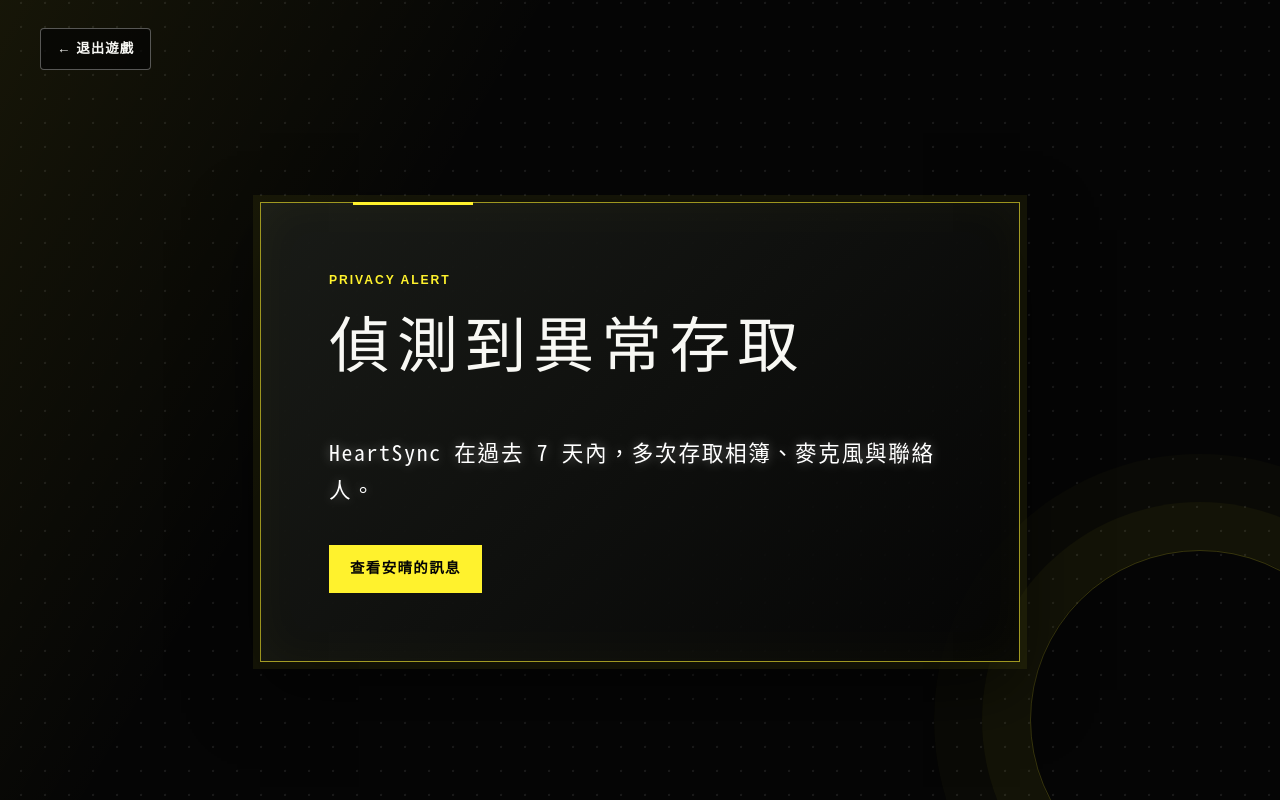
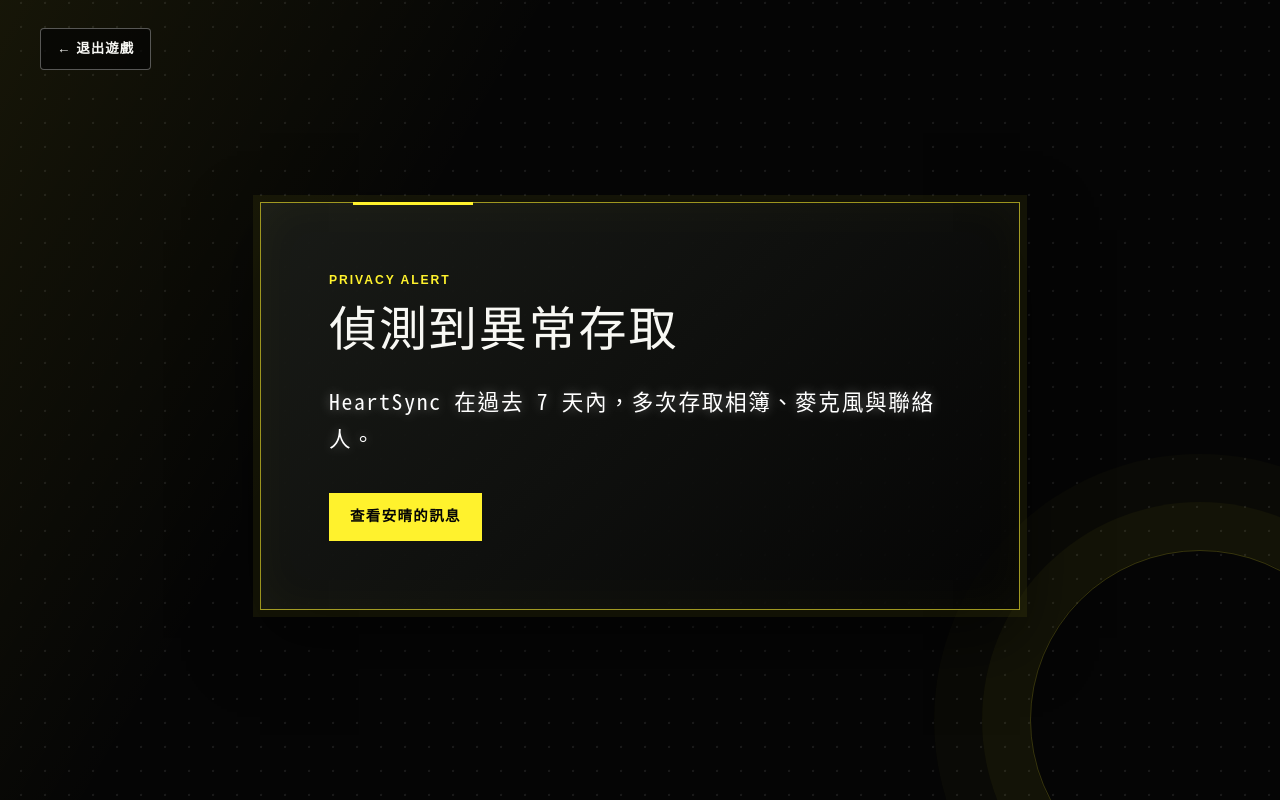
Before and after one commit to redfish-27182/hackson-Ctrl-Create, a React (Vite) app in the folder frontend/: page /cybersecurity-game in a window 1280 px wide. Built offline with nearby package versions, Linux system fonts and the light colour scheme; no server answers; a web font is replaced by a local one.

Commit message:
Update Game.css

```diff
--- a/frontend/src/game/Game.css
+++ b/frontend/src/game/Game.css
@@ -95,9 +95,10 @@
 }
 
 .game-prologue h1 {
-    margin: 0 0 clamp(26px, 4vw, 42px);
-    font-size: clamp(2rem, 5vw, 3.8rem);
-    letter-spacing: .12em;
+    margin: 0 0 24px;
+    font-size: clamp(2rem, 4vw, 3rem);
+    line-height: 1.2;
+    letter-spacing: .04em;
 }
 
 .game-prologue__next {
```
